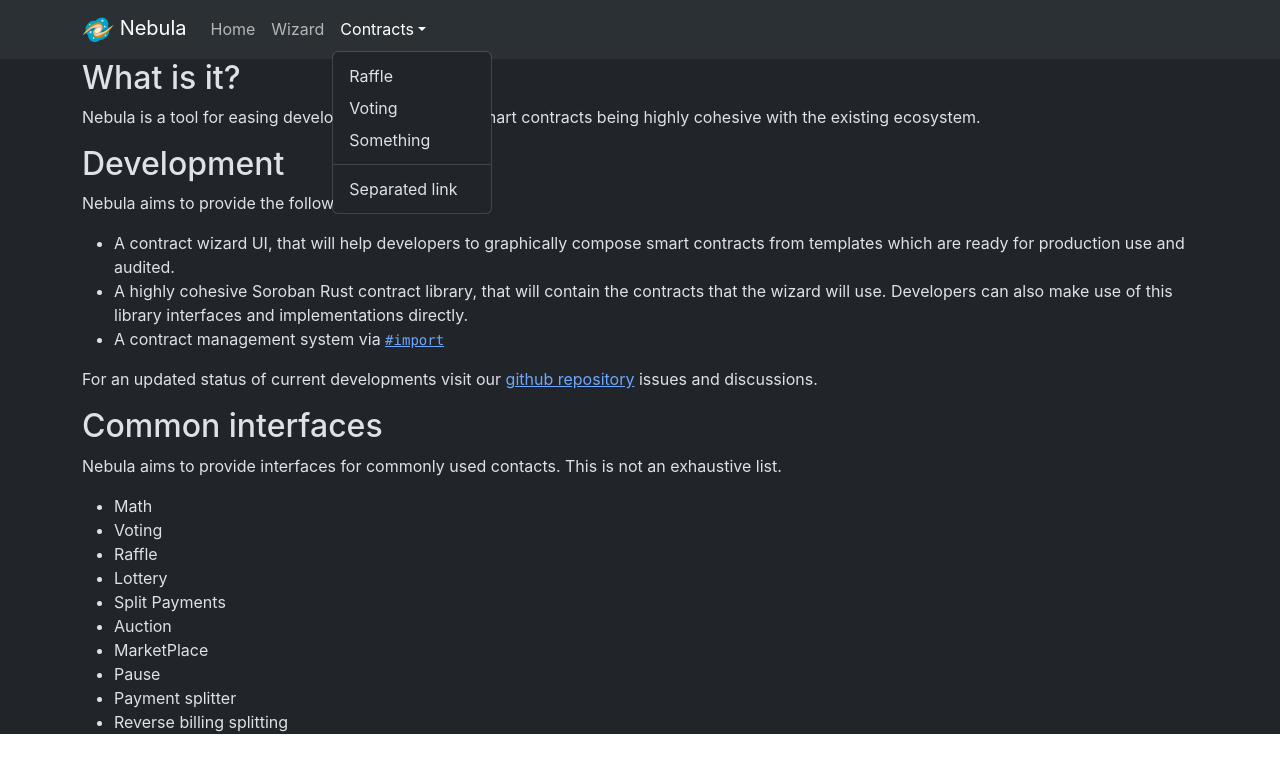
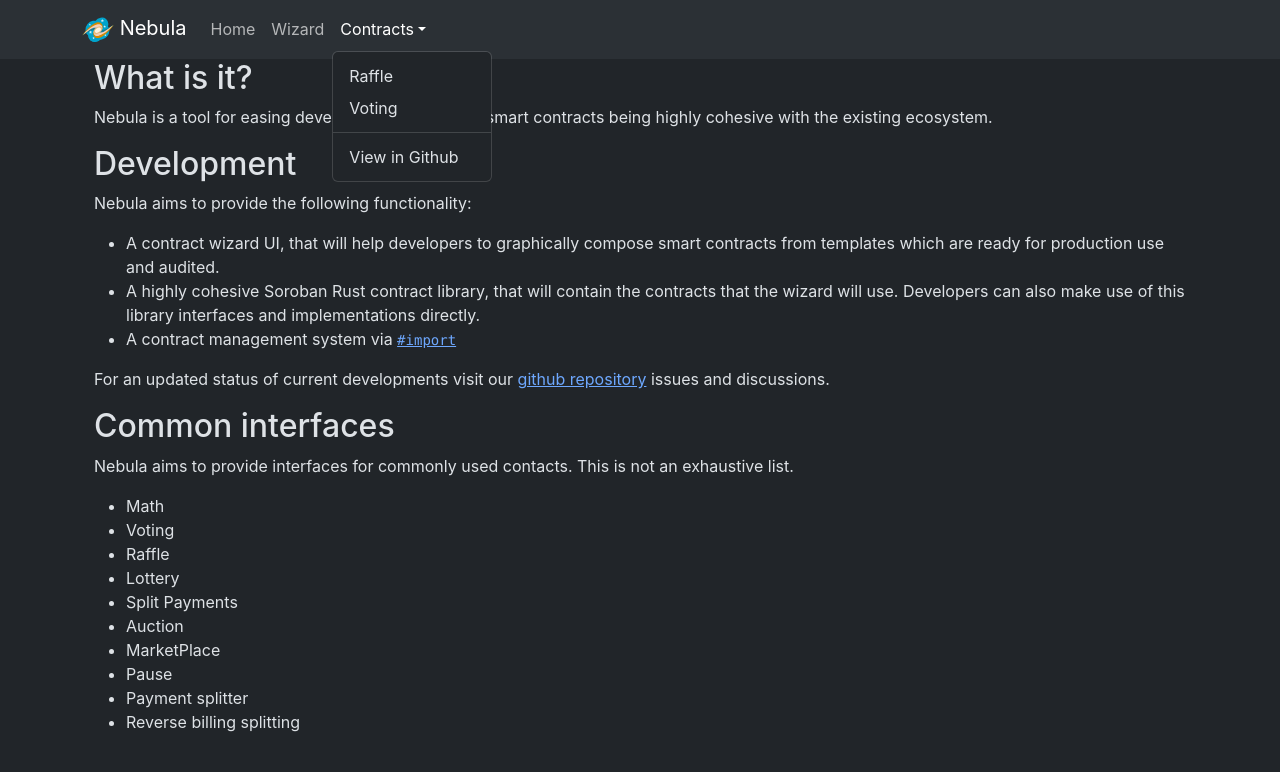
Before and after one commit to eigerco/nebula, a Next.js app in the folder app/: page / in a window 1280 px wide. Both pictures are taken after a click on the button "Contracts". Shown: the top 772 px of the page. Built offline with nearby package versions, Linux system fonts and the light colour scheme.

Commit message:
fix: layout sucks in some browsers

```diff
--- a/app/pages/_app.tsx
+++ b/app/pages/_app.tsx
@@ -10,30 +10,19 @@ import CustomNavbar from '../src/Navbar'
 
 export default function MyApp({ Component, pageProps }: AppProps): JSX.Element {
   return (
-    <html data-bs-theme="dark">
+    <>
       <Head>
         <title>Nebula</title>
+        <meta name="viewport" content="width=device-width, initial-scale=1" />
         <meta
           name="description"
           content="Nebula - A platform for building Soroban smart contracts"
         />
-        <meta charSet="utf-8" />
-        <link rel="icon" href="/favicon.ico" />
-        <meta name="viewport" content="width=device-width, initial-scale=1" />
-        <meta name="theme-color" content="#000000" />
-        <meta
-          name="description"
-          content="Nebula - A platform for building Soroban smart contracts"
-        />
-        <link rel="apple-touch-icon" href="/logo192.png" />
-        <link rel="manifest" href="/manifest.json" />
       </Head>
-      <body>
-        <CustomNavbar />
-        <div className="container">
-          <Component {...pageProps} />
-        </div>
-      </body>
-    </html>
+      <CustomNavbar />
+      <div className="container">
+        <Component {...pageProps} />
+      </div>
+    </>
   )
 }
--- /dev/null
+++ b/app/pages/_document.tsx
@@ -0,0 +1,25 @@
+import { Html, Head, Main, NextScript } from 'next/document'
+import React from 'react'
+
+export default function Document() {
+  return (
+    <Html lang="en" data-bs-theme="dark">
+      <Head>
+        <meta
+          name="description"
+          content="Nebula - A platform for building Soroban smart contracts"
+        />
+        <meta charSet="utf-8" />
+        <link rel="icon" href="/favicon.ico" />
+
+        <meta name="theme-color" content="#000000" />
+        <link rel="apple-touch-icon" href="/logo192.png" />
+        <link rel="manifest" href="/manifest.json" />
+      </Head>
+      <body>
+        <Main />
+        <NextScript />
+      </body>
+    </Html>
+  )
+}
--- a/app/pages/index.tsx
+++ b/app/pages/index.tsx
@@ -1,6 +1,10 @@
 import React from 'react'
-import Readme from '../src/Readme.mdx'
+import Readme from '../src/Readme.md'
 
 export default function Page({ children }) {
-  return <Readme />
+  return (
+    <div className="container">
+      <Readme />
+    </div>
+  )
 }
--- a/app/src/Navbar.tsx
+++ b/app/src/Navbar.tsx
@@ -19,13 +19,12 @@ function CustomNavbar() {
             <Nav.Link as={Link} href="/wizard">Wizard</Nav.Link>
             <NavDropdown title="Contracts" id="basic-nav-dropdown">
               <NavDropdown.Item as={Link} href="/contracts/raffle">Raffle</NavDropdown.Item>
-              <NavDropdown.Item href="#action/3.2">
+              <NavDropdown.Item as={Link} href="/contracts/voting">
                 Voting
               </NavDropdown.Item>
-              <NavDropdown.Item href="#action/3.3">Something</NavDropdown.Item>
               <NavDropdown.Divider />
-              <NavDropdown.Item href="#action/3.4">
-                Separated link
+              <NavDropdown.Item href="https://github.com/eigerco/nebula">
+                View in Github
               </NavDropdown.Item>
             </NavDropdown>
           </Nav>
```
Also changed, not shown: app/pages/contracts/voting.md (added, +3 -0 lines), app/src/Readme.md.
